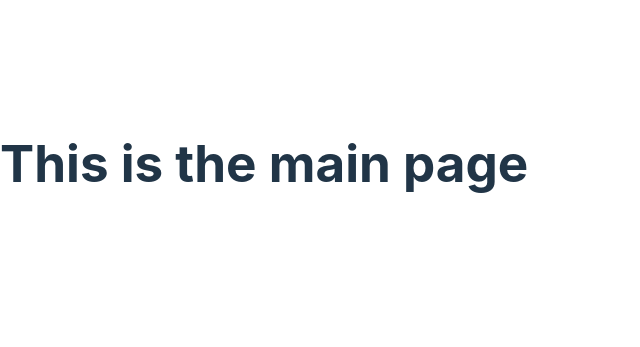
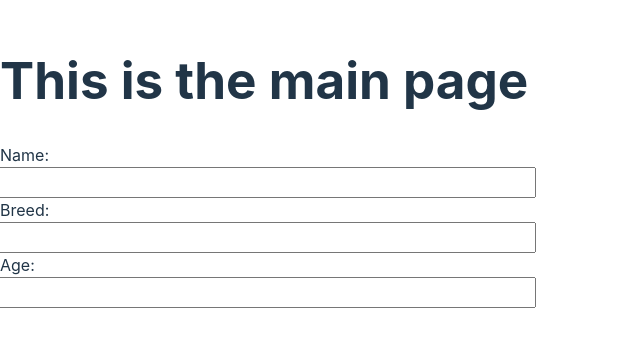
Before and after one commit to Shmizzy/express-rest-api-pets, a React (Vite) app in the folder frontend/pets-front-end/: page / in a window 1280 px wide. Shown: the part 237-584 px from the top of the page, without its empty margins (0-640 px from the left). Built offline with nearby package versions, Linux system fonts and the light colour scheme.

Commit message:
Add intital state of PetForm component

```diff
--- a/frontend/pets-front-end/src/App.jsx
+++ b/frontend/pets-front-end/src/App.jsx
@@ -1,8 +1,10 @@
+import PetForm from './components/PetForm';
 
 const App = () => {
   return (
     <>
     <h1>This is the main page</h1>
+    <PetForm />
     </>
   )
 }
--- /dev/null
+++ b/frontend/pets-front-end/src/components/PetForm.jsx
@@ -0,0 +1,27 @@
+import { useState, useEffect } from 'react';
+import { createPet, updatePet } from '../services/petService.js';
+
+const PetForm = ({ pet, onSubmit }) => {
+  return (
+    <form
+      style={{
+        display: "flex",
+        flexDirection: "column",
+        alignItems: "center",
+        justifyContent: "center"
+      }}>
+      <label style={{alignSelf: "flex-start"}}>Name: </label>
+      <input
+        style={{
+          padding: "6px",
+          width: "100%"
+      }}/>
+      <label style={{alignSelf: "flex-start"}}>Breed: </label>
+      <input style={{padding: "6px", width: "100%"}} />
+      <label style={{alignSelf: "flex-start"}}>Age: </label>
+      <input style={{padding: "6px", width: "100%"}} />
+    </form>
+  )
+}
+
+export default PetForm;
```
